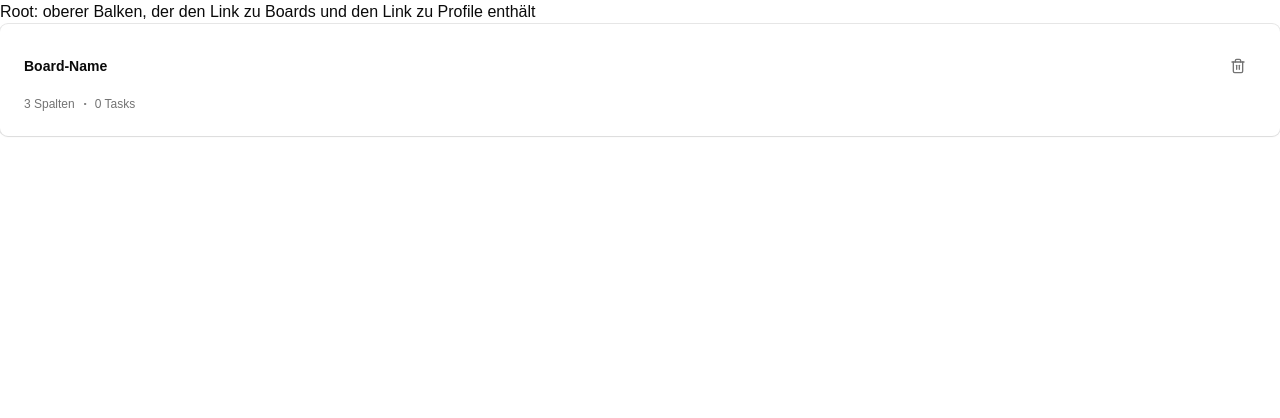
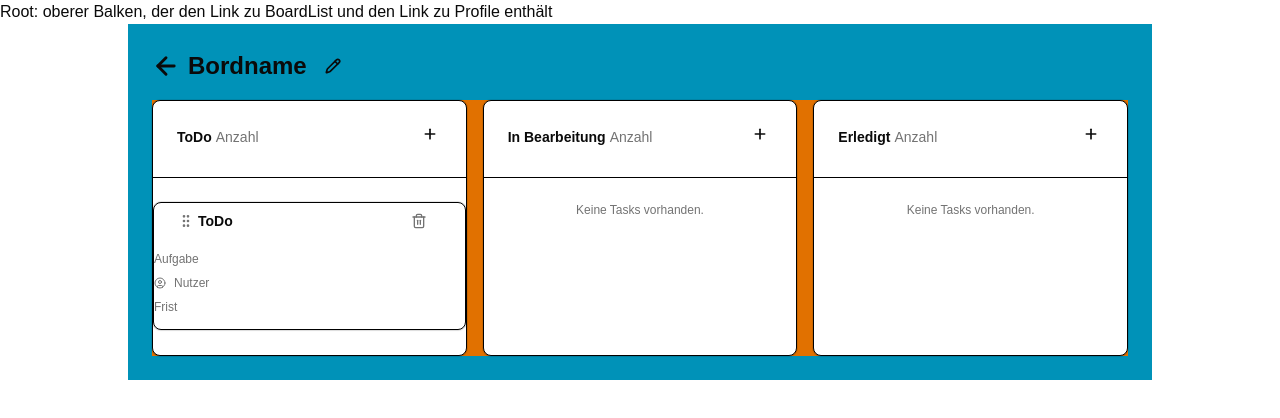
Before and after one commit to XeniaWilczek/kanbanboard, a React (Vite) app: page /kanbanboard/boardlist/1 in a window 1280 px wide. Shown: the top 418 px of the page. Built offline with nearby package versions, Linux system fonts and the light colour scheme.

Commit message:
Add DetailView

```diff
--- a/src/App.tsx
+++ b/src/App.tsx
@@ -3,7 +3,8 @@ import Profile from "./routes/profile/Profile";
 import ErrorPage from "./routes/errorPage";
 import Root from "./routes/root/Root";
 import BoardList from "./routes/boardList/BoardList";
-import BoardCard from "./routes/BoardCard/BoardCard";
+import BoardCard from "./components/BoardCard/BoardCard";
+import DetailView from "./routes/DetailView/DetailView";
 
 function App() {
   const router = createBrowserRouter(
@@ -19,7 +20,7 @@ function App() {
           },
           {
             path: "boardlist/:id",
-            element: <BoardCard />,
+            element: <DetailView />,
           },
           {
             path: "profile",
--- /dev/null
+++ b/src/components/BoardCard/BoardCard.tsx
@@ -0,0 +1,38 @@
+import { Button } from "@/components/ui/button";
+import {
+  Card,
+  CardAction,
+  CardDescription,
+  CardHeader,
+  CardTitle,
+} from "@/components/ui/card";
+import { Dot, Trash2 } from "lucide-react";
+import { Link } from "react-router-dom";
+
+export default function BoardCard() {
+  return (
+    <Link to="boardlist/:id">
+      <Card className="flex flex-col gap-2 sborder border-black rounded-md transition-shadow hover:shadow-md hover:cursor-pointer">
+        <CardHeader className="flex justify-between items-center">
+          <CardTitle className="text-sm font-semibold hover:underline">
+            Board-Name
+          </CardTitle>
+          <CardAction>
+            <Button
+              variant="ghost"
+              size="icon"
+              className="text-muted-foreground hover:text-destructive hover:bg-cyan-50"
+            >
+              <Trash2 size={16}></Trash2>
+            </Button>
+          </CardAction>
+        </CardHeader>
+        <CardDescription className="flex justify-start items-center gap-0.5 text-xs px-6 pt-1">
+          <span>3 Spalten</span>
+          <Dot strokeWidth={1.5} size={16}></Dot>
+          <span>0 Tasks</span>
+        </CardDescription>
+      </Card>
+    </Link>
+  );
+}
--- /dev/null
+++ b/src/components/StatusCards/StatusCards.tsx
@@ -0,0 +1,71 @@
+import {
+  Card,
+  CardAction,
+  CardDescription,
+  CardHeader,
+  CardTitle,
+} from "@/components/ui/card";
+import { Button } from "@base-ui/react/button";
+import { Plus } from "lucide-react";
+import TaskCard from "../TaskCard/TaskCard";
+
+export default function StatusCards() {
+  return (
+    <div className="details-list w-full h-64 grid grid-cols-3 gap-4 bg-amber-600">
+      <Card className="border border-black rounded-md h-64">
+        <CardHeader className="border-b border-black">
+          <CardTitle className="w-full flex justify-between items-center">
+            <div className="flex justify-start items-center gap-1">
+              <h3 className="text-sm font-semibold">ToDo</h3>
+              <CardDescription>Anzahl</CardDescription>
+            </div>
+            <CardAction>
+              <Button className="hover:bg-cyan-50">
+                <Plus size={16} strokeWidth={2.5}></Plus>
+              </Button>
+            </CardAction>
+          </CardTitle>
+        </CardHeader>
+        <TaskCard></TaskCard>
+      </Card>
+      <Card className="border border-black rounded-md h-64">
+        <CardHeader className="border-b border-black pb-2">
+          <CardTitle className="w-full flex justify-between items-center">
+            <div className="flex justify-start items-center gap-1">
+              <h3 className="text-sm font-semibold">In Bearbeitung</h3>
+              <CardDescription>Anzahl</CardDescription>
+            </div>
+            <CardAction>
+              <Button className="hover:bg-cyan-50">
+                <Plus size={16} strokeWidth={2.5}></Plus>
+              </Button>
+            </CardAction>
+          </CardTitle>
+        </CardHeader>
+        <CardDescription>
+          <p className="text-xs text-center">Keine Tasks vorhanden.</p>
+          <div></div>
+        </CardDescription>
+      </Card>
+      <Card className="border border-black rounded-md h-64">
+        <CardHeader className="border-b border-black pb-2">
+          <CardTitle className="w-full flex justify-between items-center">
+            <div className="flex justify-start items-center gap-1">
+              <h3 className="text-sm font-semibold">Erledigt</h3>
+              <CardDescription>Anzahl</CardDescription>
+            </div>
+            <CardAction>
+              <Button className="hover:bg-cyan-50">
+                <Plus size={16} strokeWidth={2.5}></Plus>
+              </Button>
+            </CardAction>
+          </CardTitle>
+        </CardHeader>
+        <CardDescription>
+          <p className="text-xs text-center">Keine Tasks vorhanden.</p>
+          <div></div>
+        </CardDescription>
+      </Card>
+    </div>
+  );
+}
--- /dev/null
+++ b/src/components/TaskCard/TaskCard.tsx
@@ -0,0 +1,44 @@
+import {
+  Card,
+  CardAction,
+  CardDescription,
+  CardHeader,
+  CardTitle,
+} from "@/components/ui/card";
+import { Button } from "../ui/button";
+import { CircleUser, GripVertical, Trash2 } from "lucide-react";
+
+export default function TaskCard() {
+  return (
+    <Card className="task-card flex-col gap-2 border border-black rounded-md h-32 py-0">
+      <CardHeader>
+        <CardTitle className="w-full flex justify-between items-center">
+          <div className="flex justify-start items-center gap-1">
+            <CardDescription>
+              <GripVertical size={16}></GripVertical>
+            </CardDescription>
+            <h3 className="text-sm font-semibold">ToDo</h3>
+          </div>
+          <CardAction>
+            <Button
+              variant="ghost"
+              size="icon"
+              className="text-muted-foreground hover:text-destructive hover:bg-cyan-50"
+            >
+              <Trash2 size={14}></Trash2>
+            </Button>
+          </CardAction>
+        </CardTitle>
+      </CardHeader>
+      <CardDescription className=" w-full flex flex-col gap-2 justify-start items-start">
+        <span className="text-xs">Aufgabe</span>
+        <div className="flex gap-2 justify-center items-center">
+          <CircleUser size="12"></CircleUser>
+
+          <span className="text-xs">Nutzer</span>
+        </div>
+        <span className="text-xs">Frist</span>
+      </CardDescription>
+    </Card>
+  );
+}
--- a/src/routes/BoardCard/BoardCard.tsx
+++ /dev/null
@@ -1,35 +0,0 @@
-import { Button } from "@/components/ui/button";
-import {
-  Card,
-  CardAction,
-  CardDescription,
-  CardHeader,
-  CardTitle,
-} from "@/components/ui/card";
-import { Dot, Trash2 } from "lucide-react";
-
-export default function BoardCard() {
-  return (
-    <Card className="flex flex-col gap-2 sborder border-black rounded-md transition-shadow hover:shadow-md hover:cursor-pointer">
-      <CardHeader className="flex justify-between items-center">
-        <CardTitle className="text-sm font-semibold hover:underline">
-          Board-Name
-        </CardTitle>
-        <CardAction>
-          <Button
-            variant="ghost"
-            size="icon"
-            className="text-muted-foreground hover:text-destructive hover:bg-cyan-50"
-          >
-            <Trash2 size={16}></Trash2>
-          </Button>
-        </CardAction>
-      </CardHeader>
-      <CardDescription className="flex justify-start items-center gap-0.5 text-xs px-6 pt-1">
-        <span>3 Spalten</span>
-        <Dot strokeWidth={1.5} size={16}></Dot>
-        <span>0 Tasks</span>
-      </CardDescription>
-    </Card>
-  );
-}
--- /dev/null
+++ b/src/routes/DetailView/DetailView.tsx
@@ -0,0 +1,21 @@
+import StatusCard from "@/components/StatusCards/StatusCards";
+import { Button } from "@/components/ui/button";
+import { ArrowLeft, Pencil } from "lucide-react";
+import { Link } from "react-router-dom";
+
+export default function DetailView() {
+  return (
+    <div className="details w-[80vw] h-auto mx-auto p-6 flex flex-col gap-4 bg-cyan-600">
+      <div className="details-heading-and-buttons w-fit flex justify-start items-center gap-2">
+        <Link to="/">
+          <ArrowLeft size={28} strokeWidth={2.5}></ArrowLeft>
+        </Link>
+        <h1 className="text-2xl font-bold">Bordname</h1>
+        <Button variant="ghost" size="icon" className="hover:bg-cyan-50">
+          <Pencil size={28} strokeWidth={2.5}></Pencil>
+        </Button>
+      </div>
+      <StatusCard></StatusCard>
+    </div>
+  );
+}
--- a/src/routes/boardList/BoardList.tsx
+++ b/src/routes/boardList/BoardList.tsx
@@ -1,18 +1,19 @@
 import { Plus } from "lucide-react";
-import BoardCard from "../BoardCard/BoardCard";
+import BoardCard from "../../components/BoardCard/BoardCard";
+import { Button } from "@/components/ui/button";
 
 export default function BoardList() {
   //Hinzufügen: p-Element "Noch keine Boards vorhanden", wenn die Liste leer ist
   //Link zur Detailansicht hinzufügen
   return (
     <>
-      <div className="board-overview w-[80vw] h-auto mx-auto p-6 bg-slate-600 flex flex-col gap-4">
+      <div className="board-overview w-[80vw] h-auto mx-auto p-6 flex flex-col gap-4">
         <div className="board-heading-and-button w-full flex justify-between items-center">
-          <h1 className="text-2xl font-bold hover:text-">Meine Boards</h1>
-          <button className="flex justify-center items-center gap-1 text-sm font-semibold p-2 rounded-sm bg-cyan-400 hover:bg-cyan-300">
+          <h1 className="text-2xl font-bold">Meine Boards</h1>
+          <Button className="flex justify-center items-center gap-1 text-sm text-black font-semibold p-2 rounded-sm bg-cyan-400 hover:bg-cyan-300">
             <Plus size={16} strokeWidth={2.5}></Plus>
             Neues Board
-          </button>
+          </Button>
         </div>
         <div className="board-list w-full h-auto grid grid-cols-3 gap-4 bg-white">
           <BoardCard></BoardCard>
--- a/src/routes/root/Root.tsx
+++ b/src/routes/root/Root.tsx
@@ -4,7 +4,7 @@ export default function Root() {
   return (
     <>
       <div>
-        Root: oberer Balken, der den Link zu Boards und den Link zu Profile
+        Root: oberer Balken, der den Link zu BoardList und den Link zu Profile
         enthält
       </div>
 
```
